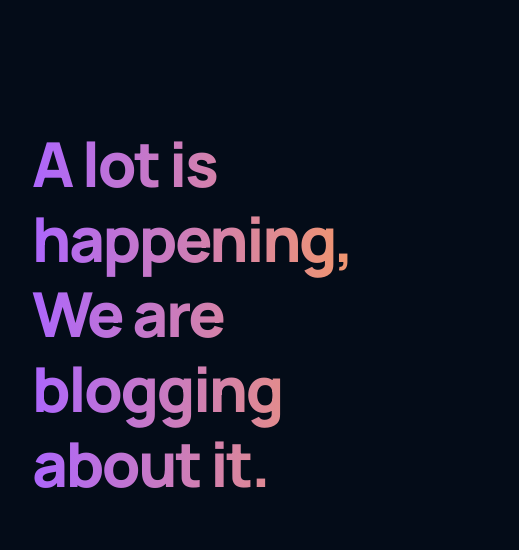
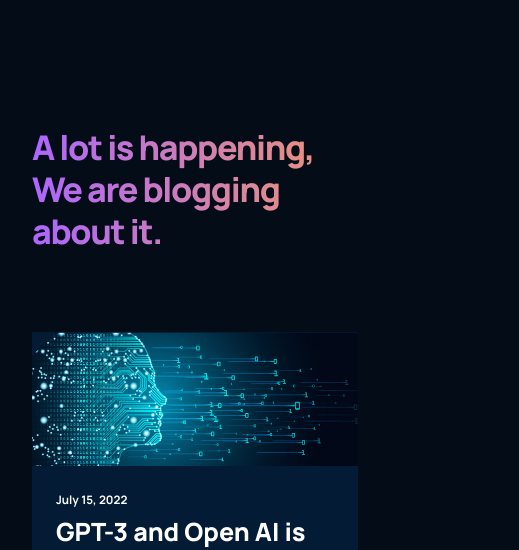
Before and after one commit to Prince-Baust/gpt3_mah, a React (Create React App) app: page / in a window 390 px wide. Shown: the part 5220-5770 px from the top of the page, 519 px wide, since content can reach past the window. Built offline with nearby package versions, Linux system fonts and the light colour scheme.

Commit message:
blog media query and all styles complete

```diff
--- a/src/containers/blog/blog.css
+++ b/src/containers/blog/blog.css
@@ -33,3 +33,42 @@
     grid-template-columns: repeat(2, 1fr);
     grid-gap: 2rem;
 }
+
+@media screen and (max-width:  990px){
+    .gpt3__blog-container {
+        flex-direction: column-reverse;
+    }
+
+    .gpt3__blog-container_groupA {
+        margin: 2rem 0;
+    }
+
+    .gpt3__blog-container_groupA .gpt3__blog-container_article {
+        width: 48%;
+    }
+
+    .gpt3__blog-container_groupA .gpt3__blog-container_article-image {
+        height: 250px;
+    }
+}
+
+@media screen and (max-width:  700px){
+    .gpt3__blog-heading h1 {
+        font-size: 46px;
+        line-height: 52px;
+    }
+    .gpt3__blog-container_groupB {
+        grid-template-columns: repeat(1, 1fr);
+    }
+
+    .gpt3__blog-container_groupA .gpt3__blog-container_article {
+        width: 100%;
+    }
+}
+
+@media screen and (max-width:  550px){
+    .gpt3__blog-heading h1 {
+        font-size: 34px;
+        line-height: 42px;
+    }
+}
```
